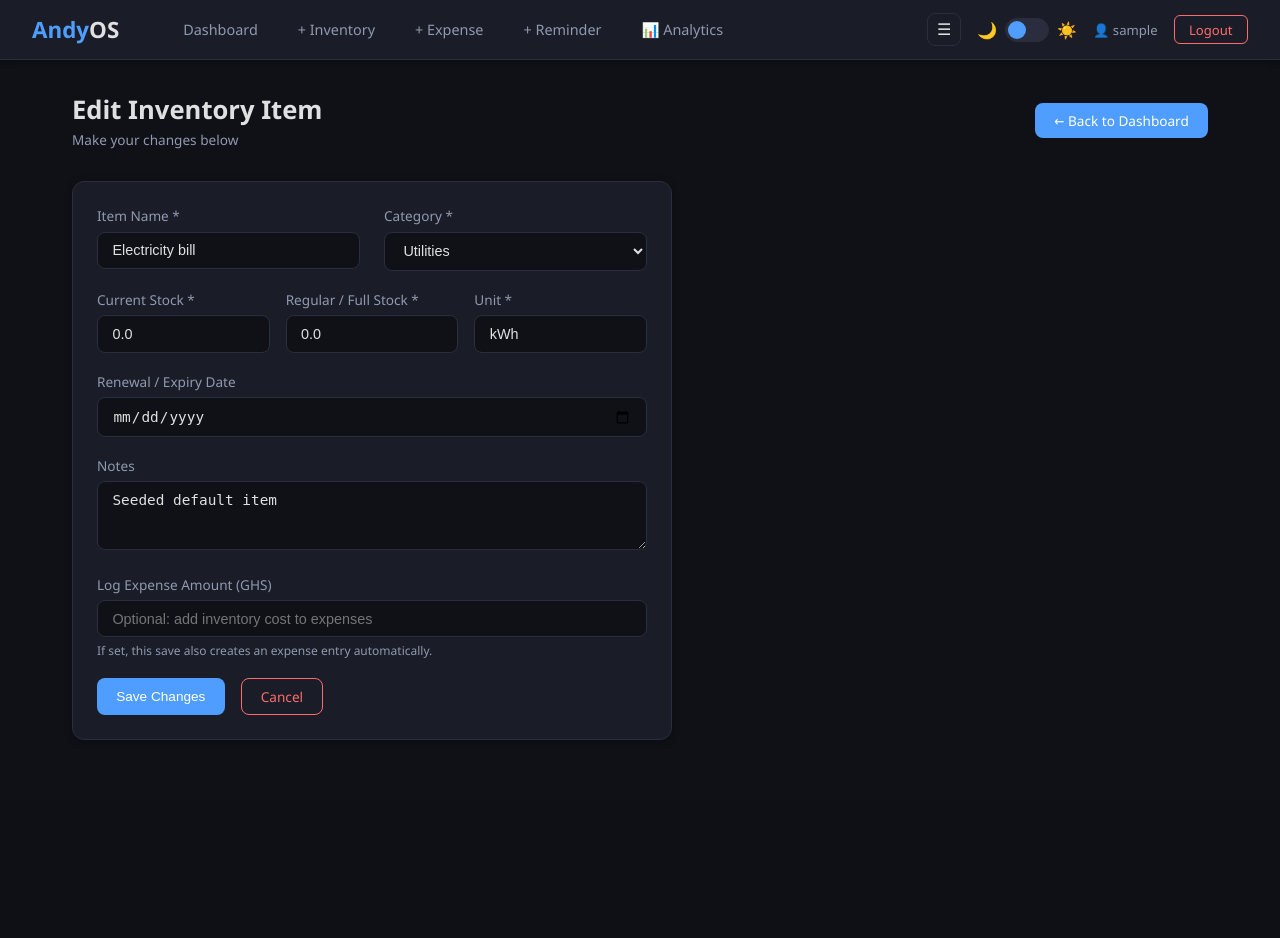
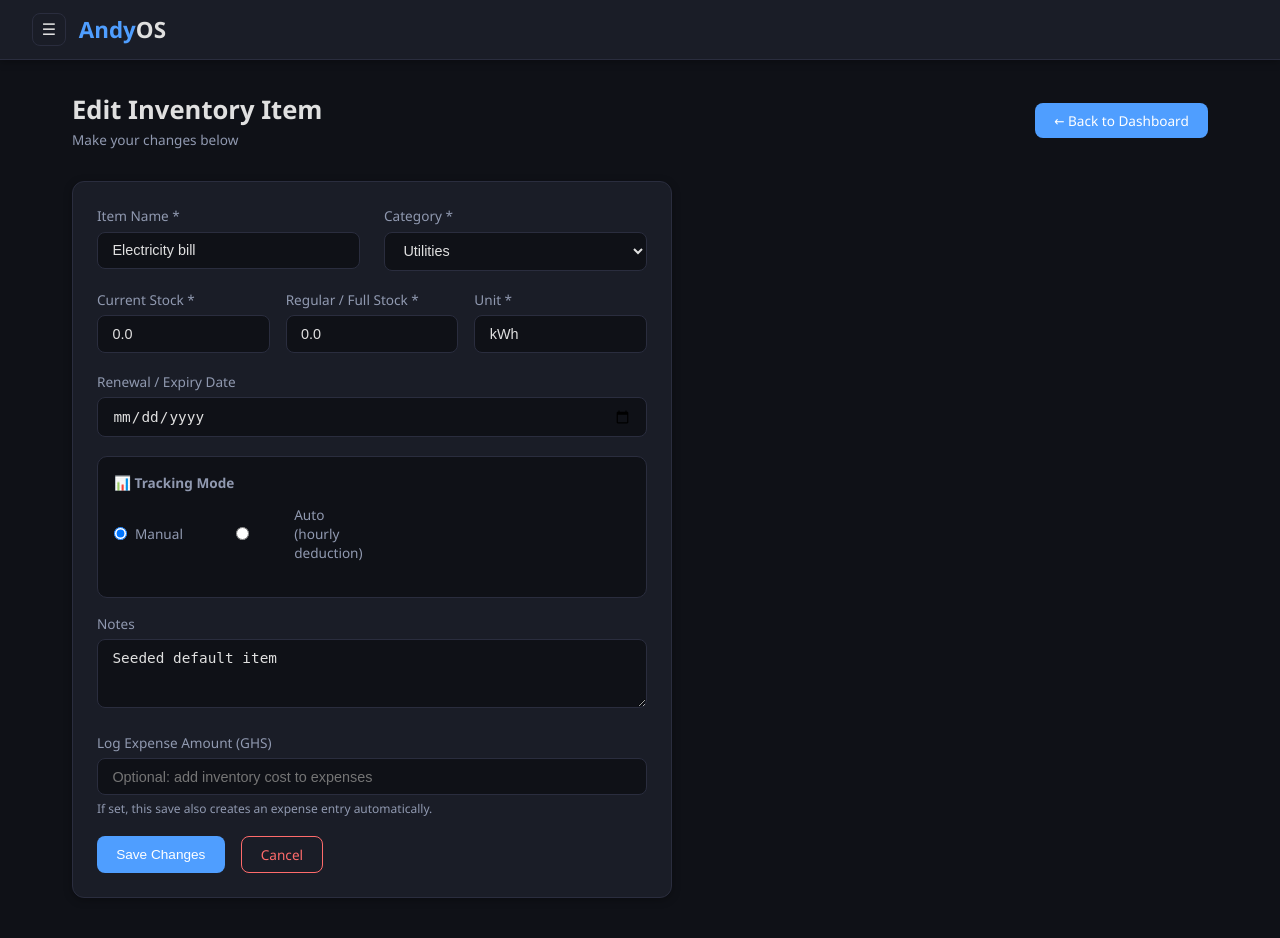
Before and after one commit to andyran205/AndyOS, a Flask app: page /edit-inventory/1 in a window 1280 px wide. Shown: the top 938 px of the page. Before the commit the page ends 740 px from the top, so only its background shows below. Run offline with Flask 3, Linux system fonts and the light colour scheme; the visitor is signed in with stand-in values (Sample User, id 1); data comes from the database, SQL or seed files in the repository.

Commit message:
Update hamburger menu layout

```diff
--- a/templates/base.html
+++ b/templates/base.html
@@ -89,7 +89,7 @@
             font-weight     : 700;
             color           : var(--text-brand);
             text-decoration : none;
-            margin-right    : 3rem;
+            margin-right    : 0.5rem;
         }
 
         .nav-brand span {
@@ -135,12 +135,14 @@
             padding    : 0.35rem 0.55rem;
             border-radius: 8px;
             cursor     : pointer;
+            margin-right: 0.8rem;
         }
 
         .hamburger-menu {
             position         : absolute;
             top              : 68px;
-            right            : 24px;
+            left             : 24px;
+            right            : auto;
             width            : 300px;
             background-color : var(--bg-card);
             border           : 1px solid var(--border);
@@ -650,47 +680,35 @@
 
     <nav>
         <div class="nav-left">
+            <button class="hamburger-btn"
+                    onclick="toggleHamburgerMenu()"
+                    title="Open menu">
+                ☰
+            </button>
             <a href="/" class="nav-brand">Andy<span>OS</span></a>
-            <ul class="nav-links">
-                <li><a href="/">Dashboard</a></li>
-                <li><a href="/add">+ Inventory</a></li>
-                <li><a href="/add-expense">+ Expense</a></li>
-                <li><a href="/add-reminder">+ Reminder</a></li>
-                <li><a href="/analytics">📊 Analytics</a></li>
-            </ul>
         </div>
 
         <div class="nav-right">
-            <button class="hamburger-btn"
-                    onclick="toggleHamburgerMenu()"
-                    title="Open quick menu">
-                ☰
-            </button>
-
-            <!-- THEME TOGGLE -->
-            <div class="theme-toggle" onclick="toggleTheme()"
-                 title="Toggle light / dark mode">
-                <span class="theme-icon" id="theme-icon">🌙</span>
-                <div class="toggle-track">
-                    <div class="toggle-thumb"></div>
-                </div>
-                <span class="theme-icon" id="theme-icon-2">☀️</span>
-            </div>
-
-            <span class="nav-user">
-                👤 {{ session.get("username", "") }}
-            </span>
-            <a href="/logout" class="btn-logout">Logout</a>
         </div>
     </nav>
 
     <div id="hamburger-menu" class="hamburger-menu">
-        <div class="menu-section-title">Quick Actions</div>
-        <a class="menu-link" href="/">🏠 Dashboard</a>
-        <a class="menu-link" href="/add">📦 Add Inventory</a>
-        <a class="menu-link" href="/add-expense">💰 Add Expense</a>
-        <a class="menu-link" href="/add-reminder">🔔 Add Reminder</a>
-        <a class="menu-link" href="/analytics">📊 Open Analytics</a>
+        <details class="menu-details">
+            <summary class="menu-link">👤 Profile</summary>
+            <div class="menu-details-content">
+                <div class="menu-meta">
+                    Signed in as <b>{{ session.get("username", "") }}</b>
+                </div>
+            </div>
+        </details>
+
+        <details class="menu-details">
+            <summary class="menu-link">⚙️ Settings</summary>
+            <div class="menu-details-content">
+                <div class="menu-section-title">Theme</div>
+                <div class="menu-link" style="cursor:pointer;" onclick="toggleTheme()">
+                    Toggle light / dark mode
+                </div>
 
                 <div class="menu-section-title menu-divider">Dashboard Customize</div>
                 <label class="menu-toggle-row">
--- a/templates/edit.html
+++ b/templates/edit.html
@@ -72,6 +72,39 @@
             <label>Renewal / Expiry Date</label>
             <input type="date" name="renewal_date"
                    value="{{ item.renewal_date or '' }}">
+        </div>
+        <div style="background:#0f1117; border:1px solid #2a2d3e;
+                    border-radius:10px; padding:1rem; margin-bottom:1rem;">
+            <div style="font-size:0.85rem; font-weight:600;
+                        color:#9099b0; margin-bottom:0.8rem;">
+                📊 Tracking Mode
+            </div>
+            <div style="display:flex; gap:1rem; margin-bottom:0.8rem;">
+                <label style="display:flex; align-items:center; gap:0.5rem;">
+                    <input type="radio" name="track_mode" value="manual"
+                           {% if item.track_mode != "auto" %}checked{% endif %}
+                           onchange="toggleEditTrackMode('manual')">
+                    Manual
+                </label>
+                <label style="display:flex; align-items:center; gap:0.5rem;">
+                    <input type="radio" name="track_mode" value="auto"
+                           {% if item.track_mode == "auto" %}checked{% endif %}
+                           onchange="toggleEditTrackMode('auto')">
+                    Auto (hourly deduction)
+                </label>
+            </div>
+            <div id="edit-auto-mode"
+                 style="{% if item.track_mode == 'auto' %}display:block;{% else %}display:none;{% endif %}">
+                <label>Average Daily Use</label>
+                <input type="number" name="avg_daily_use"
+                       id="edit_avg_daily_use"
+                       value="{{ item.avg_daily_use or '' }}"
+                       placeholder="e.g. 3.5"
+                       step="0.01" min="0">
+                <div style="font-size:0.75rem; color:#9099b0; margin-top:0.3rem;">
+                    System deducts continuously every hour from this daily average.
+                </div>
+            </div>
         </div>
         <div class="form-group">
             <label>Notes</label>
@@ -262,4 +295,26 @@
 </div>
 {% endif %}
 
+<script>
+function toggleEditTrackMode(mode) {
+    const autoMode = document.getElementById('edit-auto-mode');
+    const avgInput = document.getElementById('edit_avg_daily_use');
+    if (!autoMode || !avgInput) return;
+
+    if (mode === 'auto') {
+        autoMode.style.display = 'block';
+        avgInput.required = true;
+    } else {
+        autoMode.style.display = 'none';
+        avgInput.required = false;
+    }
+}
+document.addEventListener('DOMContentLoaded', function() {
+    const selected = document.querySelector(
+        'input[name="track_mode"]:checked'
+    );
+    if (selected) toggleEditTrackMode(selected.value);
+});
+</script>
+
 {% endblock %}
```
Also changed, not shown: other parts of templates/base.html (+43 -0 lines). Lines whose indentation alone changed are shown as unchanged.
